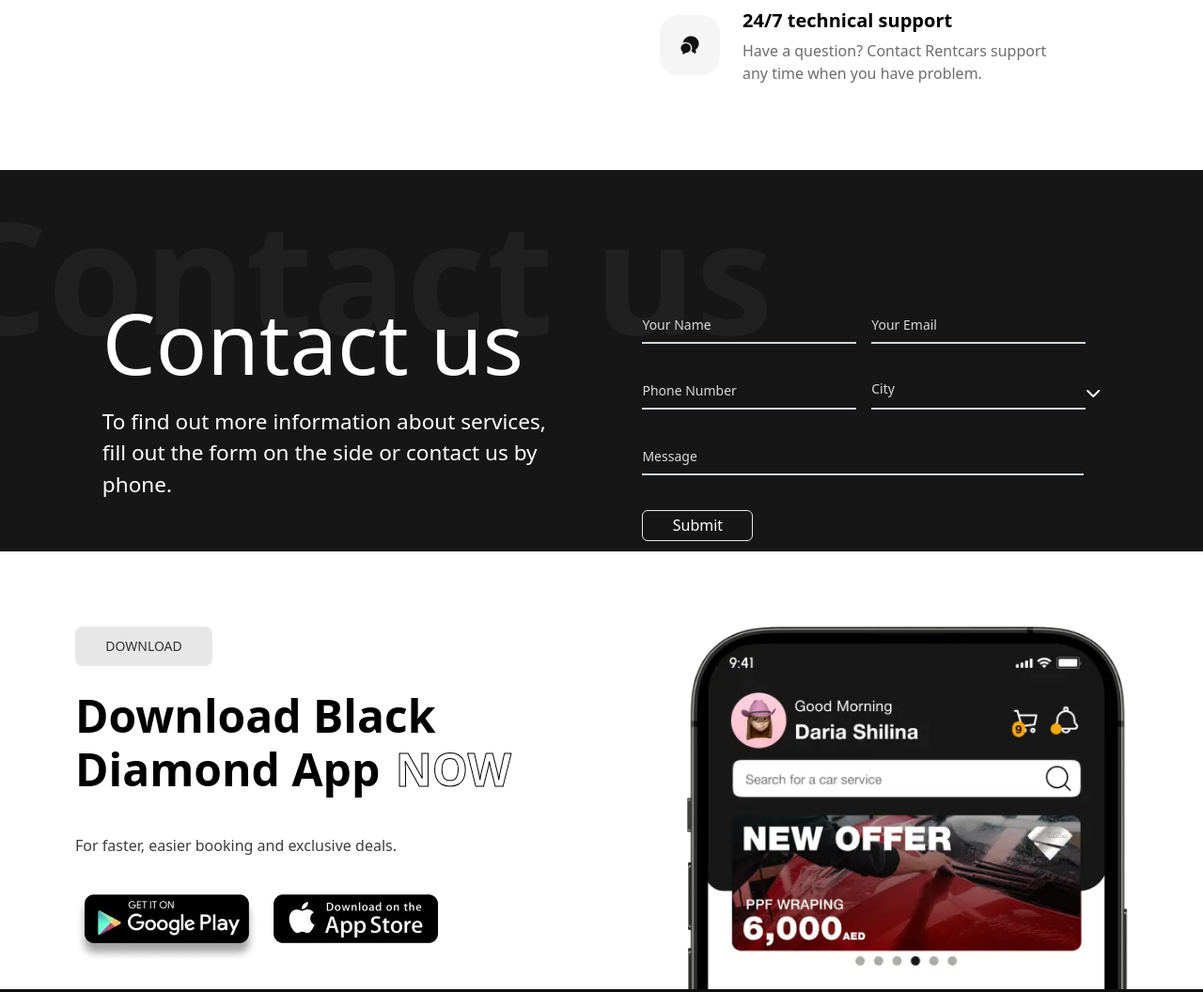
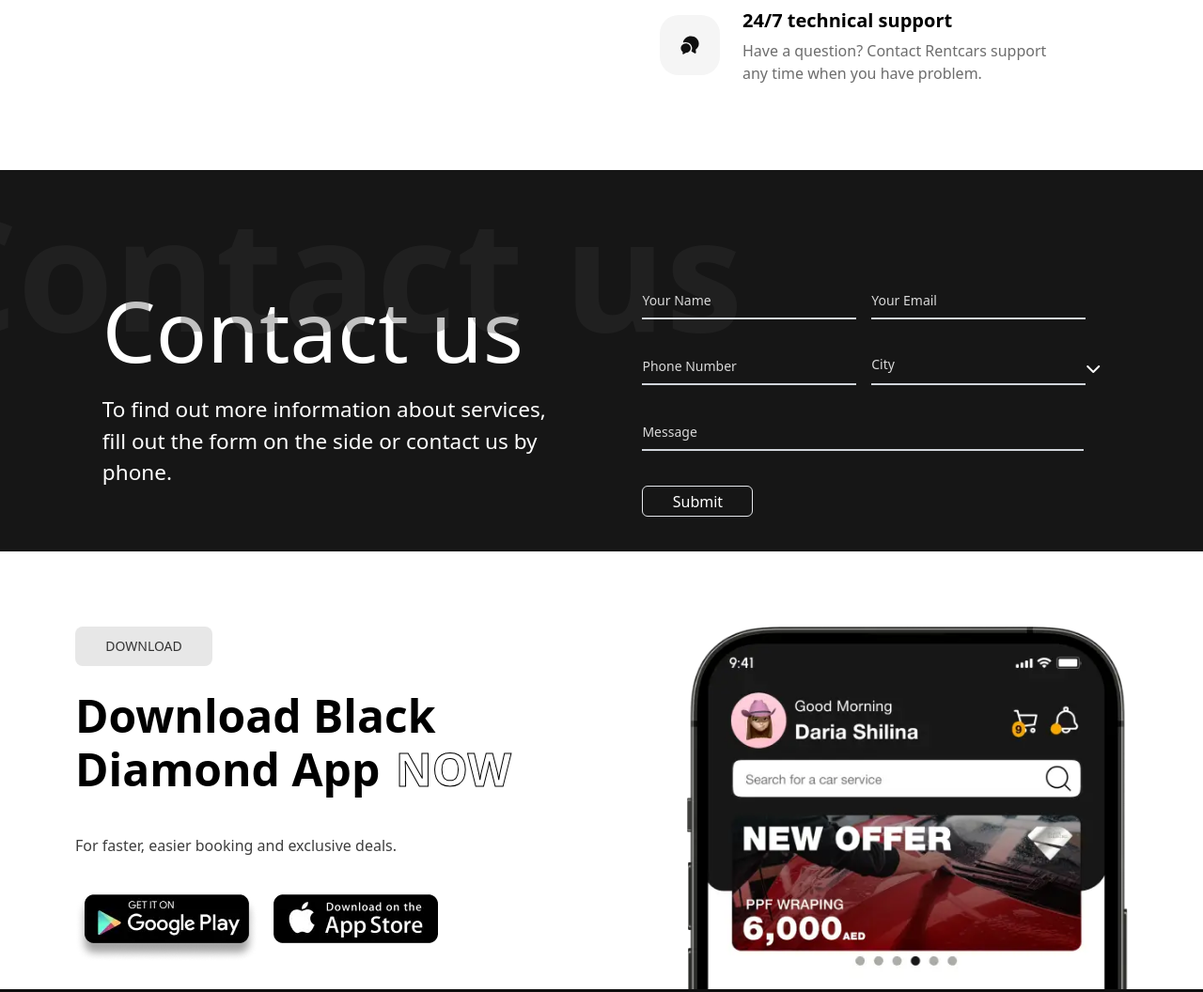
Before and after one commit to AQuadic/blackDimond_Front, a website: page index.html in a window 1280 px wide. Shown: the part 3458-4514 px from the top of the page at 94% size. Drawn offline with nearby package versions, Linux system fonts and the light colour scheme.

Commit message:
Contact Us Edits

```diff
--- a/index.html
+++ b/index.html
@@ -207,18 +207,19 @@
 
                 <!-- Contact Us -->
                     <section class="bg-[#161616] lg:h-[406px] md:h-[600.59px] mt-[91px] py-[87px] lg:px-0 px-4 relative overflow-hidden">
-                    <div class="absolute inset-0 lg:flex hidden items-center justify-center text-[165px] font-bold text-[#373737] opacity-30 top-[-45%] left-[-40%]">
+
+
+                        <div class="container mx-auto flex lg:flex-row flex-col lg:items-center justify-center lg:gap-20 relative mt-14">
+                            <div class="absolute inset-0 lg:flex hidden items-center justify-center text-[165px] font-bold text-[#373737] opacity-30 top-[-130%] left-[-45%]">
                                 Contact us
                             </div>
-
-                    <div class="container mx-auto flex lg:flex-row flex-col lg:items-center justify-center lg:gap-20 relative mt-14">
                             <div>
                                 <h1 class="text-[#FFFFFF] lg:text-[90.06px] md:text-[56px] lg:font-normal md:font-bold mt-[-70px]">Contact us</h1>
                                 <p class="lg:w-[494.55px] text-[#FFFFFF] text-[22.57px] font-normal">
                                     To find out more information about services, fill out the form on the side or contact us by phone.
                                 </p>
                             </div>
-                        <form>
+                            <form class="lg:mt-[-2%]">
                                 <div class="grid md:grid-cols-2">
                                     <div class="relative z-0 lg:w-[227.86px] w-[340px] group mb-2">
                                         <input type="text" name="floating_first_name" id="floating_first_name"
@@ -274,7 +275,6 @@
                             </form>
                         </div>
                     </section>
-
                 <!-- Contact Us -->
 
                 <!-- Download -->
```
Lines whose indentation alone changed are shown as unchanged.
